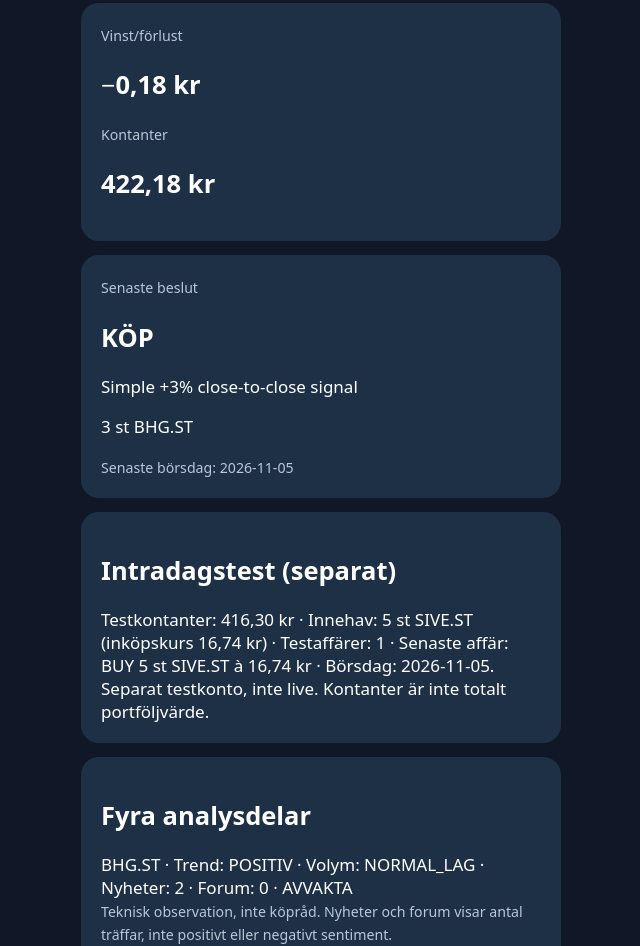
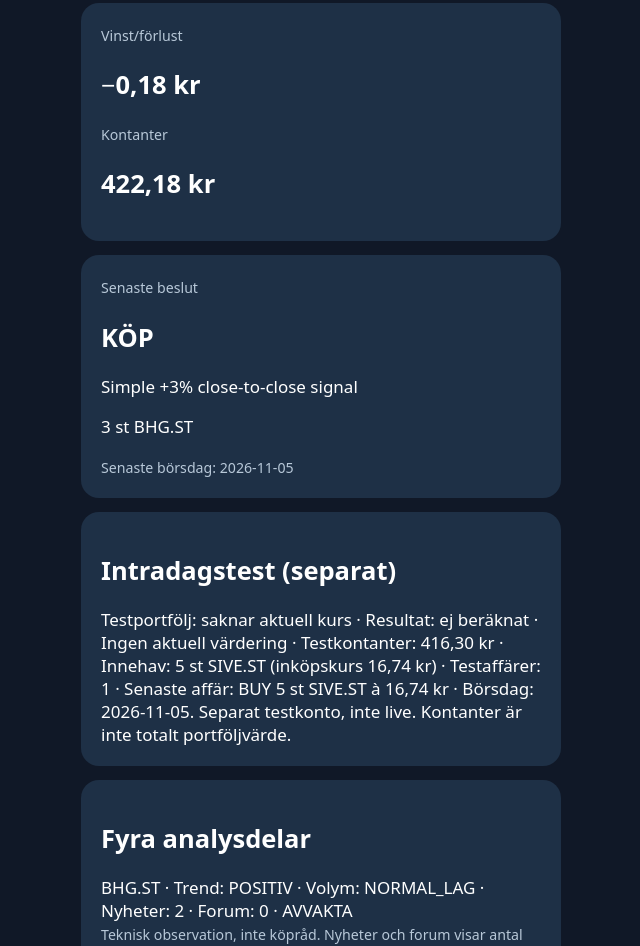
Before and after one commit to einarjohansen73-bot/AktieAgent-Mobil, a plain HTML site: page index.html in a window 1280 px wide. Shown: the part 256-1202 px from the top of the page, without its empty margins (319-959 px from the left). Drawn offline with Linux system fonts and the light colour scheme.

Commit message:
Preserve intraday valuation alongside existing holdings display

```diff
--- a/index.html
+++ b/index.html
@@ -35,6 +35,6 @@ set('history',h.slice(-8).reverse().map(x=>x.session+' · '+x.action+' · '+(x.s
 set('status',(p.equity_sek===null?'Värdet kan inte beräknas säkert. ':'')+'Senast registrerad börsdag: '+(s.last_session||'okänd')+'. Detta är en fördröjd simulering, inte realtid.');
 }catch(e){set('status','Rapporten kunde inte läsas: '+e.message)}
 }
-async function refreshIntraday(){try{const response=await fetch("intraday.json?v="+Date.now(),{cache:"no-store"});if(!response.ok)throw Error("missing");const d=await response.json();if(d.mode!=="PAPER_ONLY")throw Error("invalid");set("intraday", "Testportfölj: "+(typeof d.equity_sek==="number"?kr(d.equity_sek):"saknar aktuell kurs")+" · Resultat: "+(typeof d.profit_sek==="number"?kr(d.profit_sek):"ej beräknat")+" · "+(d.valuation_note||"Ingen aktuell värdering"));const pos=d.position;const trades=(d.history||[]).filter(x=>x.action==="BUY"||x.action==="SELL");const last=trades[trades.length-1];set("intraday","Testkontanter: "+kr(d.cash_sek)+" · Innehav: "+(pos?pos.shares+" st "+pos.symbol+" (inköpskurs "+kr(pos.entry)+")":"inga")+" · Testaffärer: "+trades.length+" · Senaste affär: "+(last?last.action+" "+last.shares+" st "+last.symbol+" à "+kr(last.price):"ingen")+" · Börsdag: "+(d.last_session||"okänd")+". Separat testkonto, inte live. Kontanter är inte totalt portföljvärde.");}catch(e){set("intraday","Ingen publicerad intradagsrapport ännu. Inga riktiga affärer.");}}
+async function refreshIntraday(){try{const response=await fetch("intraday.json?v="+Date.now(),{cache:"no-store"});if(!response.ok)throw Error("missing");const d=await response.json();if(d.mode!=="PAPER_ONLY")throw Error("invalid");set("intraday", "Testportfölj: "+(typeof d.equity_sek==="number"?kr(d.equity_sek):"saknar aktuell kurs")+" · Resultat: "+(typeof d.profit_sek==="number"?kr(d.profit_sek):"ej beräknat")+" · "+(d.valuation_note||"Ingen aktuell värdering"));const pos=d.position;const trades=(d.history||[]).filter(x=>x.action==="BUY"||x.action==="SELL");const last=trades[trades.length-1];set("intraday",document.getElementById("intraday").textContent+" · Testkontanter: "+kr(d.cash_sek)+" · Innehav: "+(pos?pos.shares+" st "+pos.symbol+" (inköpskurs "+kr(pos.entry)+")":"inga")+" · Testaffärer: "+trades.length+" · Senaste affär: "+(last?last.action+" "+last.shares+" st "+last.symbol+" à "+kr(last.price):"ingen")+" · Börsdag: "+(d.last_session||"okänd")+". Separat testkonto, inte live. Kontanter är inte totalt portföljvärde.");}catch(e){set("intraday","Ingen publicerad intradagsrapport ännu. Inga riktiga affärer.");}}
 refresh();refreshIntraday();
 </script>
```
